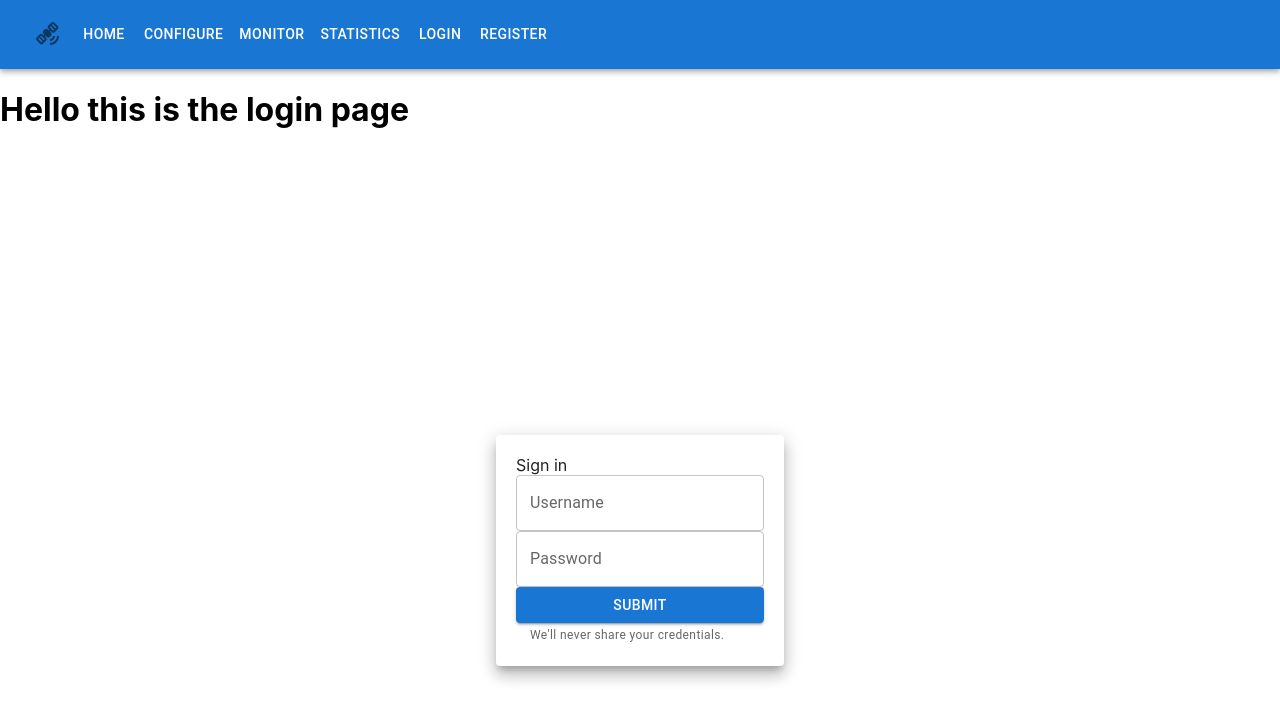
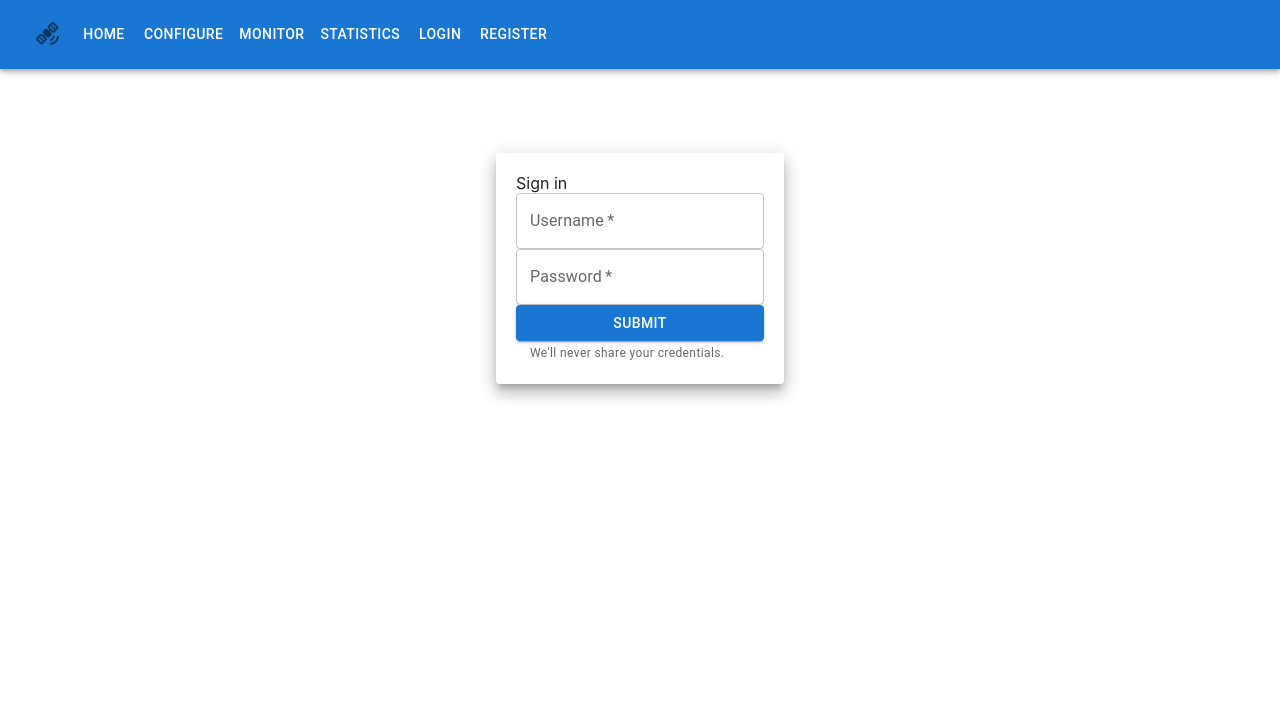
Before and after one commit to 1112zakaria/capstone-ui-client, a React (Create React App) app: page /login in a window 1280 px wide. Shown: the top 720 px of the page. Built offline with nearby package versions, Linux system fonts and the light colour scheme.

Commit message:
ICUI-7: Made small adjustments to the LoginPaper height
**Problem:**
The LoginPaper was too low

**Fix:**
Moved it a lil higher

**Testing:**

```diff
--- a/src/components/login/LoginForm.tsx
+++ b/src/components/login/LoginForm.tsx
@@ -5,8 +5,8 @@ function LoginForm() {
   return (
     <div>
       <FormControl>
-        <TextField label="Username" />
-        <TextField label="Password" />
+        <TextField label="Username" placeholder="Enter username" fullWidth required/>
+        <TextField label="Password" placeholder="Enter password" fullWidth required/>
         <Button variant="contained">Submit</Button>
         <FormHelperText>We'll never share your credentials.</FormHelperText>
       </FormControl>
--- a/src/components/login/LoginPage.tsx
+++ b/src/components/login/LoginPage.tsx
@@ -4,7 +4,6 @@ import LoginPaper from "./LoginPaper";
 function LoginPage() {
   return (
     <div>
-      <h1>Hello this is the login page</h1>
       <LoginPaper />
     </div>
   );
--- a/src/components/login/LoginPaper.tsx
+++ b/src/components/login/LoginPaper.tsx
@@ -11,7 +11,7 @@ function LoginPaper() {
       direction="column"
       alignItems="center"
       justifyContent="center"
-      sx={{minHeight: '100vh'}}
+      sx={{minHeight: '50vh'}}
     >
       <Grid item xs={3}>
         <Paper elevation={10} style={paperStyle}>
```
